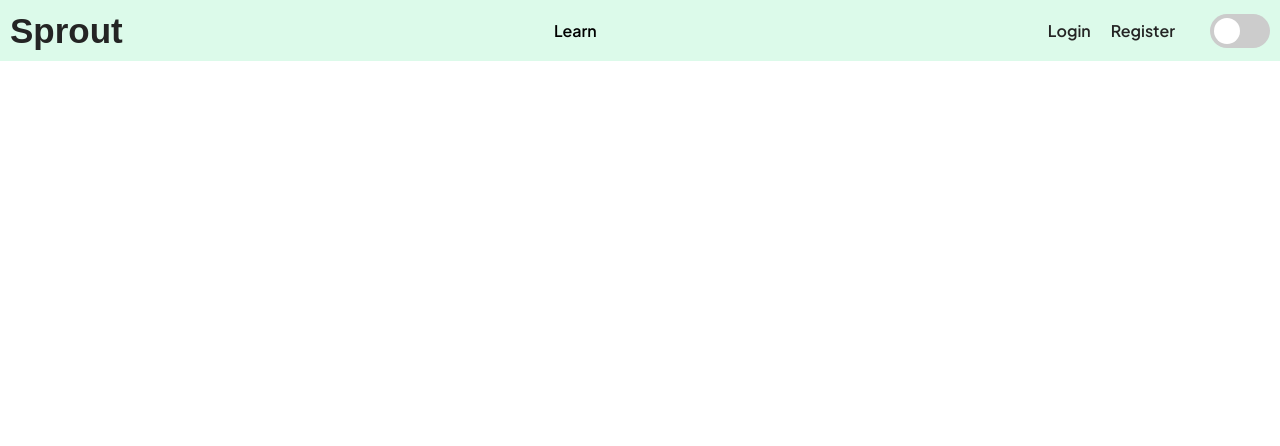
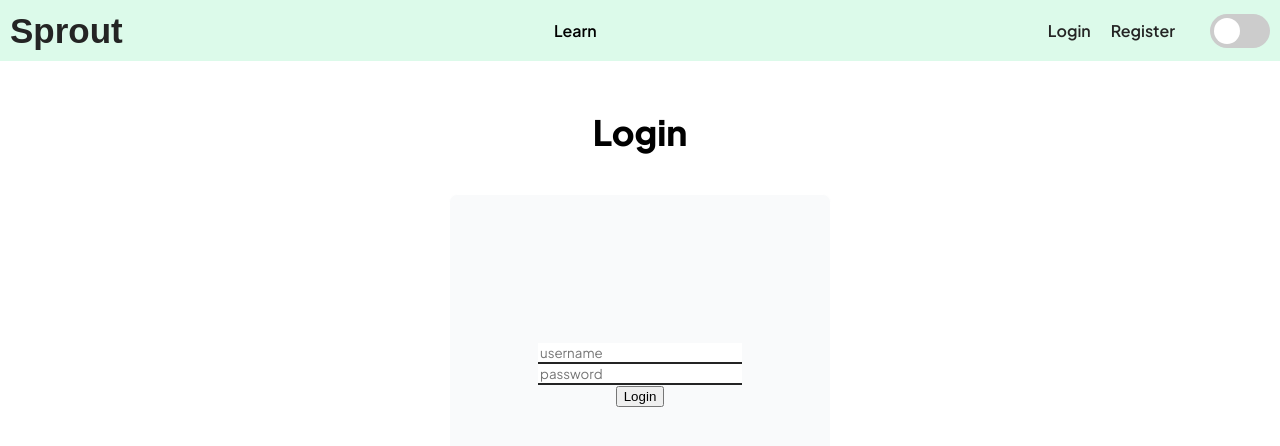
Before and after one commit to Sasu-Osayande/sprout, a React (Create React App) app in the folder sprout/: page /login in a window 1280 px wide. Shown: the top 446 px of the page. Built offline with nearby package versions, Linux system fonts and the light colour scheme; the HTML template or start-up script is replaced by a standard one; a web font is replaced by a local one.

Commit message:
Update stying for Login

```diff
--- a/sprout/src/components/Login.scss
+++ b/sprout/src/components/Login.scss
@@ -0,0 +1,43 @@
+.login-title {
+  display: flex;
+  justify-content: center;
+  font-family: "Plus Jakarta Sans", sans-serif;
+  font-weight: 800;
+  font-size: 35px;
+  margin-top: 90px;
+  padding-top: 20px;
+  padding-bottom: 40px;
+}
+
+.whole-container {
+  display: flex;
+  justify-content: center;
+  align-items: center;
+}
+
+.login-form {
+  display: flex;
+  justify-content: center;
+  flex-direction: column;
+  padding: 10px;
+}
+
+.form-container {
+  width: 25vw;
+  height: 300px;
+  display: flex;
+  justify-content: center;
+  background: rgba(247, 248, 249, 0.68);
+  border-radius: 8px;
+  padding: 30px;
+  overflow: auto;
+  max-height: 100vh;
+  border: 1px solid white;
+}
+
+input {
+  font-family: "Plus Jakarta Sans", sans-serif;
+  width: 200px;
+  border: none;
+  border-bottom: 2px solid rgb(36, 36, 36);
+}
--- a/sprout/src/components/Login.tsx
+++ b/sprout/src/components/Login.tsx
@@ -7,9 +7,10 @@ import Navbar from "./Navbar";
 const Login: FC = () => (
   <div>
     <Navbar />
-    <header>Login</header>
-    <div>
-      <form>
+    <header className="login-title">Login</header>
+    <div className="whole-container">
+    <div className="form-container">
+      <form className="login-form">
         <input type="text" placeholder="username"></input>
         <input type="password" placeholder="password"></input>
         <Link to="/feed">
@@ -17,6 +18,7 @@ const Login: FC = () => (
         </Link>
       </form>
     </div>
+    </div>
   </div>
 );
 
```
